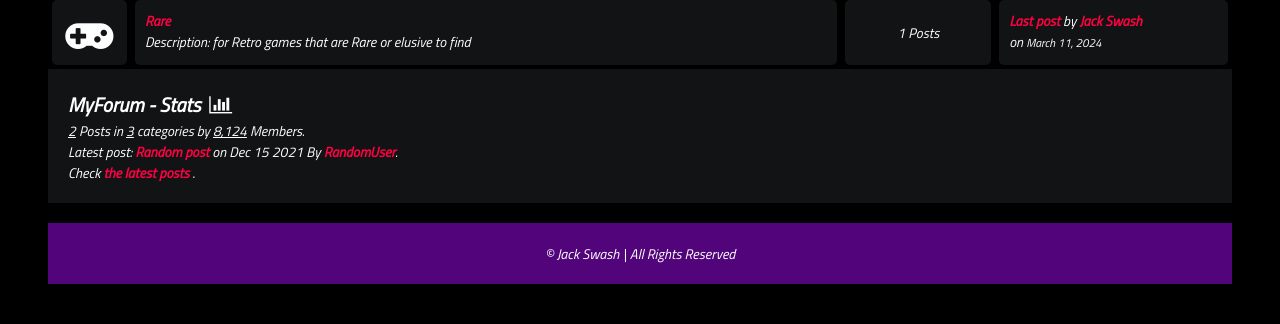
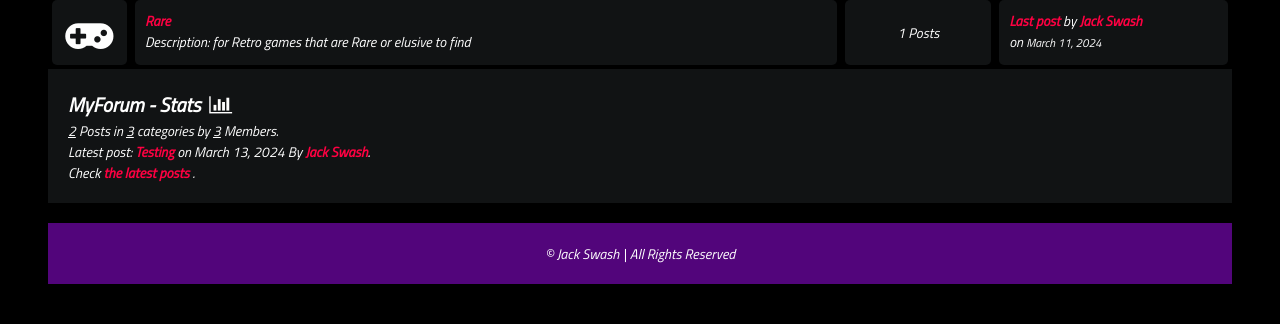
Before and after one commit to ELMOUNTAIN/DjangoUni, a Django app: page / in a window 1280 px wide. Shown: the part 509-833 px from the top of the page. Run offline with Django 5.2, Linux system fonts and the light colour scheme; data comes from the database, SQL or seed files in the repository; parts of the project's set-up code (start-up, migrations or seed data) failed here and were passed over.

Commit message:
forum statistics on home page display accurately

```diff
--- a/MAIN/templates/forums.html
+++ b/MAIN/templates/forums.html
@@ -40,8 +40,8 @@
         <div class="chart">
             MyForum - Stats &nbsp;<i class="fa fa-bar-chart"></i>
         </div>
-        <span><u>{{num_posts}}</u> Posts in <u>{{num_categories}}</u> categories by <u>8,124</u> Members.</span><br>
-        <span>Latest post: <b><a href="">Random post</a></b> on Dec 15 2021 By <a href="">RandomUser</a></span>.<br>
+        <span><u>{{num_posts}}</u> Posts in <u>{{num_categories}}</u> categories by <u>{{num_users}}</u> Members.</span><br>
+        <span>Latest post: <b><a href="{{last_post.get_url}}">{{last_post.title}}</a></b> on {{last_post.date|date}} By <a href="">{{last_post.user.fullname}}</a></span>.<br>
         <span>Check <a href="">the latest posts</a> .</span><br>
     </div>
 
```
